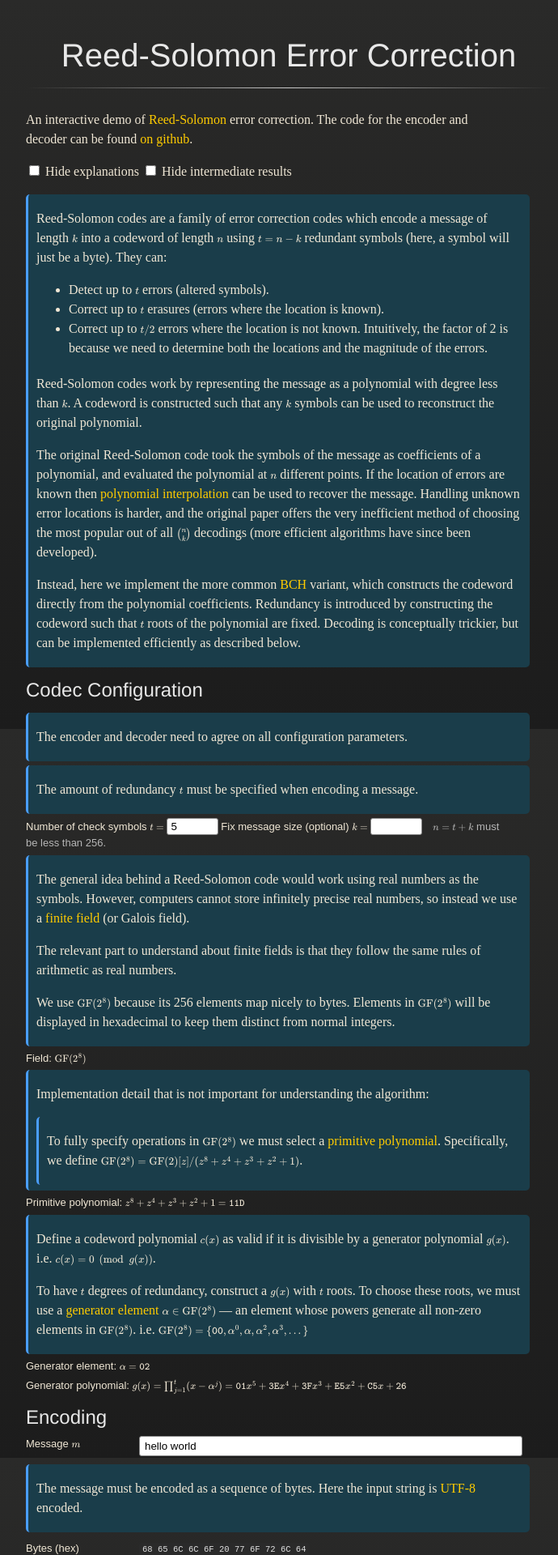
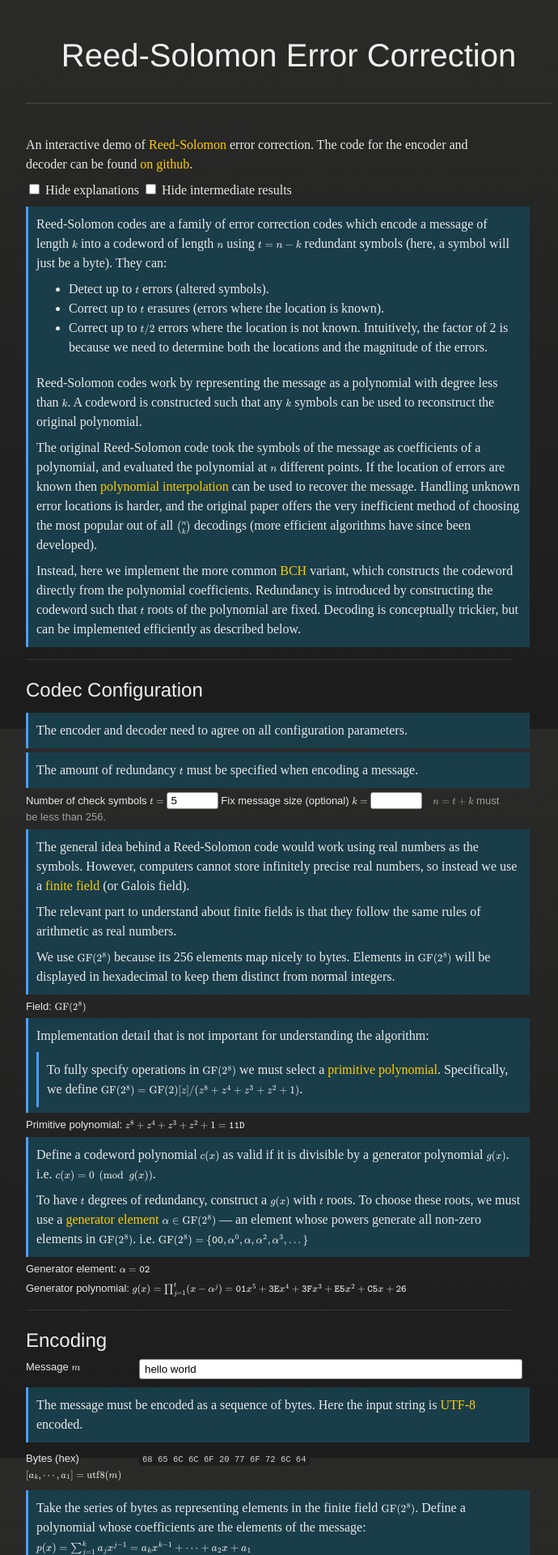
Before and after one commit to sigh/reed-solomon, a Jekyll site: the page built from index.md, in a window 1280 px wide. Shown: the top 1920 px of the page at 81% size, without its empty margins (283-973 px from the left). Built offline with Jekyll 4.4.1, drawn with Linux system fonts in a browser that asks for light colours.

Commit message:
Tweak styles.

```diff
--- a/css/reed_solomon.css
+++ b/css/reed_solomon.css
@@ -10,7 +10,7 @@ body {
 
 #overview p,
 blockquote p {
-  margin: 1em 0px;
+  margin: 0.5em 0px;
 }
 
 #main_content {
@@ -45,6 +45,15 @@ input[type="number"],
   border: 1px solid #888888;
   color: #000000;
   border-radius: 3px;
+  transition: border-color var(--transition-fast), box-shadow var(--transition-fast);
+}
+
+input[type="text"]:focus,
+input[type="number"]:focus,
+#corrupter:focus {
+  outline: none;
+  border-color: #ffcc00;
+  box-shadow: 0 0 0 2px rgba(255, 204, 0, 0.2);
 }
 
 #message-input {
@@ -86,7 +95,6 @@ input[type="number"] {
 blockquote,
 .notice {
   padding: 2px 10px;
-  border-radius: 5px;
   font-size: medium;
   font-family: serif;
 }
--- a/css/style.css
+++ b/css/style.css
@@ -135,13 +135,13 @@ table {
   --font-mono: Monaco, Bitstream Vera Sans Mono, Lucida Console, Terminal, monospace;
 
   /* Text colors */
-  --color-text-primary: #f0e7d5;
-  --color-text-secondary: #b6b6b6;
-  --color-text-heading: #e8e8e8;
+  --color-text-primary: #e8e8e8;
+  --color-text-secondary: #a0a0a0;
+  --color-text-heading: #f0f0f0;
 
   /* Inline data display (bytes, polynomials, code-like spans) */
-  --color-inline-data-bg: #2a2a2a;
-  --color-inline-data-text: #e0e0e0;
+  --color-inline-data-bg: #1e1e1e;
+  --color-inline-data-text: #d0d0d0;
 
   /* Interactive transitions */
   --transition-fast: 0.15s ease;
@@ -192,6 +192,8 @@ h1 {
 
 h2 {
   font-size: 24px;
+  padding-top: 1em;
+  border-top: 1px solid rgba(255, 255, 255, 0.1);
 }
 
 h4,
@@ -212,6 +214,7 @@ a {
   color: #ffcc00;
   font-weight: 400;
   text-decoration: none;
+  transition: color var(--transition-fast);
 }
 
 a:hover {
@@ -296,7 +299,8 @@ td {
 hr {
   border: 0;
   height: 1px;
-  background-image: linear-gradient(to right, rgba(255, 255, 255, 0), rgba(255, 255, 255, .75), rgba(255, 255, 255, 0));
+  background: rgba(255, 255, 255, 0.15);
+  margin: 2em 0;
 }
 
 dt {
```
